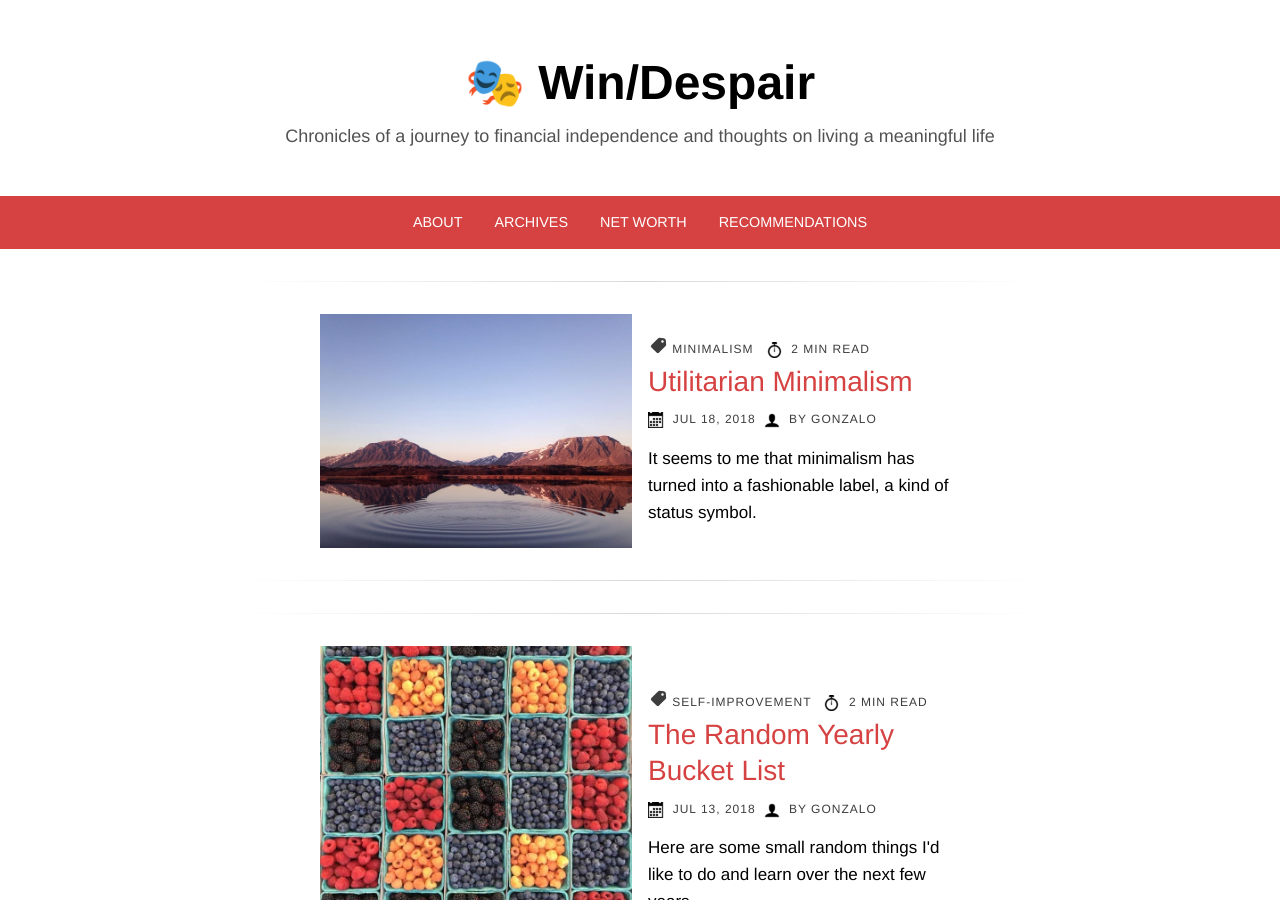
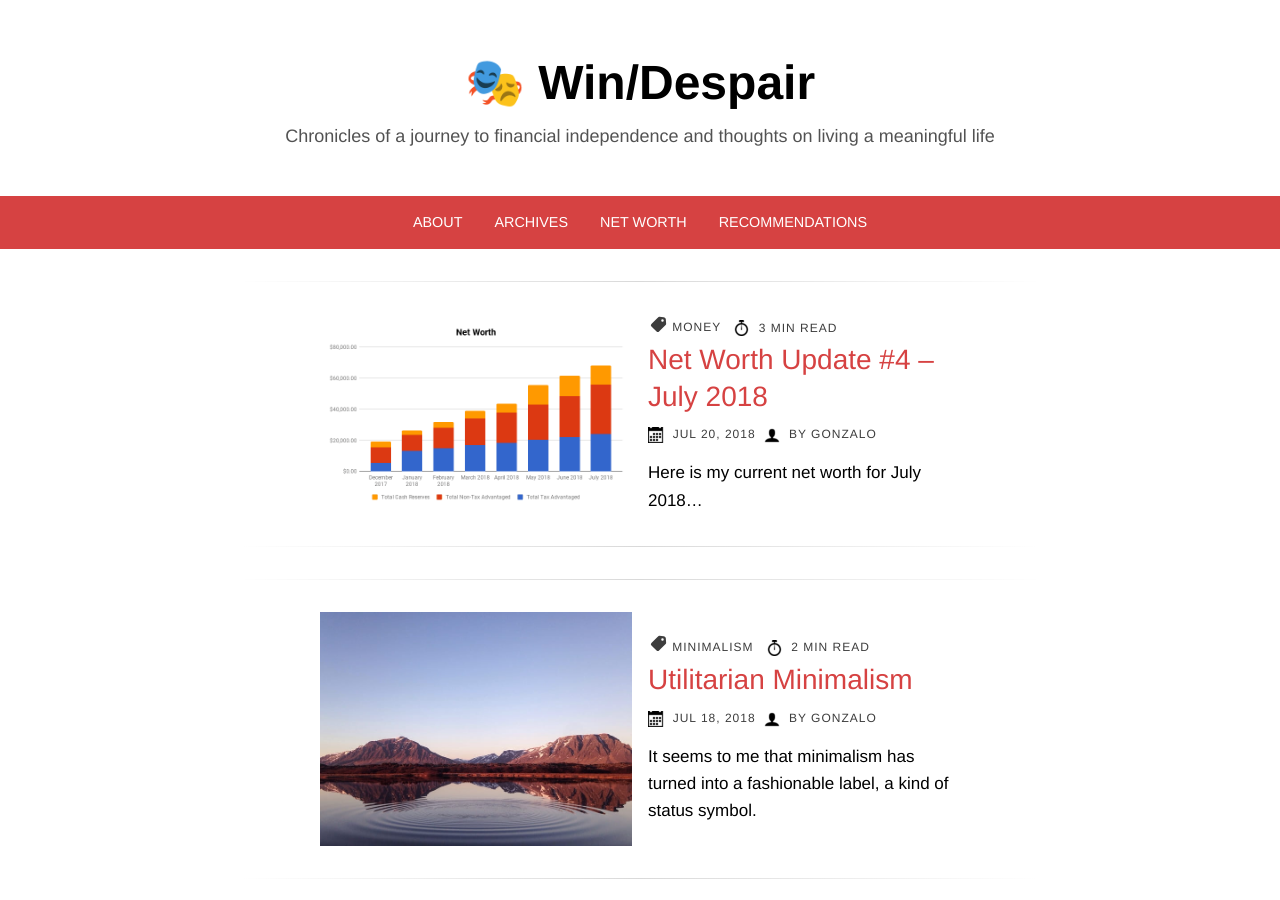
Before and after one commit to frankiecd86/windespair, a Jekyll site: the page built from index.html, in a window 1280 px wide and 900 px high. Built offline with Jekyll 4.4.1, drawn with Linux system fonts in a browser that asks for light colours.

Commit message:
Added post

```diff
--- /dev/null
+++ b/_posts/2018-07-20-net-worth-july-2018.md
@@ -0,0 +1,122 @@
+---
+layout: post
+title: >
+  Net Worth Update #4 – July 2018
+description: Here is my current net worth for July 2018.
+intro: Here is my current net worth for July 2018…
+image: /images/net-worth-update-july-2018/net-worth-july-2018.png
+image_alt: Net worth progression from December 2017 to July 2018
+date: 2018-07-20 08:45:00 -0700
+comments: true
+categories: Money
+---
+Once a month I share my net worth.
+
+**Related:** [Net Worth Update #3 - June 2018](/net-worth-june-2018)
+
+I do this as it's motivational to see the progress other bloggers are making on their net worth and, hopefully, to provide some motivation for others as well.
+
+I shared my first net worth update back in [April 2018](/net-worth-april-2018) and have been sharing monthly updates since.
+
+Here are my numbers for July 2018:
+<table>
+  <tbody>
+    <tr>
+      <td colspan="2"><span style="color: #FF9900;"><strong>Cash Reserves</strong></span></td>
+    </tr>
+    <tr>
+      <td>Savings Account</td>
+      <td>$11,009&nbsp;&nbsp;&nbsp; ($9)</td>
+    </tr>
+    <tr>
+      <td>Checking Account</td>
+      <td>$1,213&nbsp;&nbsp;&nbsp;&nbsp; (-$1,089)</td>
+    </tr>
+    <tr>
+      <td><strong>Total Cash Reserves</strong></td>
+      <td>$12,222&nbsp;&nbsp; (-$1,080)</td>
+    </tr>
+    <tr>
+      <td>&nbsp;</td>
+      <td>&nbsp;</td>
+    </tr>
+
+    <tr>
+      <td colspan="2"><span style="color: #DC3912;"><strong>Non-Tax Advantaged Accounts</strong></span></td>
+    </tr>
+    <tr>
+      <td>Vanguard VTSAX</td>
+      <td>$31,874&nbsp; (+$5,521)</td>
+    </tr>
+    <tr>
+      <td><strong>Total Non-Tax Advantaged</strong></td>
+      <td>$31,874&nbsp; (+$5,521)</td>
+    </tr>
+    <tr>
+      <td>&nbsp;</td>
+      <td>&nbsp;</td>
+    </tr>
+
+    <tr>
+      <td colspan="2"><span style="color: #3366CC;"><strong>Tax Advantaged Accounts</strong></span></td>
+    </tr>
+    <tr>
+      <td>401k</td>
+      <td>$23,980&nbsp; (+$1,946)</td>
+    </tr>
+    <tr>
+      <td><strong>Total Tax Advantaged</strong></td>
+      <td>$23,980&nbsp; (+$1,946)</td>
+    </tr>
+
+    <tr>
+      <td>&nbsp;</td>
+      <td>&nbsp;</td>
+    </tr>
+    <tr>
+      <td><strong>Net Worth</strong></td>
+      <td><strong>$68,077&nbsp;</strong>&nbsp;(+$6,388)</td>
+    </tr>
+  </tbody>
+</table>
+
+## Progress
+Here’s a look at my net worth progression since I started tracking it back in December of 2017:
+{% include image.html src="net-worth-update-july-2018/net-worth-july-2018-data-labels.png" alt="Net worth progression from December 2017 to July 2018" %}
+
+## My Investment Strategy
+My game plan remains unchanged: save as much as possible, max out my 401k, and put all I can into VTSAX.
+
+At the start of the month part of my paycheck gets automatically deducted and deposited into my 401k and during the first week of the month I invest a lump sum into VTSAX (I've yet to automate this investment).
+
+The plan initially was to sock away $15,000 into my checking/savings accounts as a little cushion, but I've relaxed on this goal in order to put extra money into VTSAX. I'll probably be staying around where I am now as far as my "liquid" savings go.
+
+My 401k is managed by Vanguard and it uses the [Target Retirement 2060 Trust Select fund](https://institutional.vanguard.com/VGApp/iip/site/institutional/investments/productoverview?fundId=1685). This fund has a 90/10 stock to bond allocation.
+
+As my investments in VTSAX continue to outpace and eventually eclipse my 401k contributions, my investment allocation will basically be 100% stocks. I'm young and got time to ride out any market storms, so I'm looking to be as aggressive as possible.
+
+I still have a much higher percentage of my net worth in my savings/checking accounts (18%) than I'd like, but that's mainly due to my investment accounts still being relatively new. Ideally, my "liquid" savings would only be at around 5-10%.
+
+Here's my total asset allocation:
+{% include image.html src="net-worth-update-july-2018/sources-of-net-worth-july-2018.png" alt="Net worth broken down by source (cash, stock, bond)" %}
+
+## Where Did My Money Go?
+I drew down my savings just a bit this month in order to invest $5,000 in VTSAX, a lump sum buy on July 6th for $68.92 per share. I also put $1,738 into my 401k.
+
+## Recap
+From June to July my net worth increased by $6,388! That's about a 10% increase from last month.
+
+The stock market remained fairly stagnant, so the bulk of the gains were due to my contributions rather than any market gains.
+
+One fun little gain was the interest payment in my savings account.
+
+Last month was my first month with my savings put away in Capital One rather than Wells Fargo.
+
+Where I was getting about half a penny in Wells Fargo, this month I earned $9 over at Capital One! Nothing to write home about, but happy to be making an extra ~$15 a month (I made the switch on the second week of June so I missed out on a week of interest).
+
+I went with Capital One as I already have a credit card there, but Ally offers the same interest rate (1.6%) and I know a few people who really like them.
+
+## Where I'm Headed
+The goal is to maintain my [high savings rate](/june-2018-income-expenses) and stay on track to surpass the $100k mark sometime before the end of 2018 (🤞).
+
+If you have any questions or comments or just wanna chat, you can reach me at ziadig@gmail.com.
--- a/net-worth.md
+++ b/net-worth.md
@@ -5,7 +5,7 @@ comments: true
 permalink: /net-worth/
 ---
 
-{% include image.html src="net-worth-update-2-may-2018/net-worth-may-2018-data-labels.png" alt="Chart showing net worth progression from December 2017 to May 2018" %}
+{% include image.html src="net-worth-update-july-2018/net-worth-july-2018-data-labels.png" alt="Chart showing net worth progression from December 2017 to July 2018" %}
 
 {% include share-buttons.html %}
 
@@ -44,6 +44,7 @@ The point is keep track of this number. Decide for yourself what you want to inc
 Once a month I input these 4 numbers (and a few others) on my "Net Worth" spreadsheet. Here's the template I use (link goes to Google Sheets) - [my fantastic net worth spreadsheet](https://docs.google.com/spreadsheets/d/1jkFRzfWAM7APFpkDXb_yKSZyCHRB11g7xA3gI-zINfI/edit?usp=sharing)
 
 ### 2018 Net Worth:
+* July: [$68,077](/net-worth-july-2018) <span class="green">(+$6,388)</span>
 * June: [$61,689](/net-worth-june-2018) <span class="green">(+$6,163)</span>
 * May: [$55,525](/net-worth-may-2018) <span class="green">(+$11,891 – Tax refund)</span>
 * April: [$43,634](/net-worth-april-2018) <span class="green">(+$4,784 – 1st time posting my net worth online!)</span>
```
Also changed, not shown: images/net-worth-update-july-2018/net-worth-july-2018-data-labels.png (added), images/net-worth-update-july-2018/net-worth-july-2018.png (added), images/net-worth-update-july-2018/sources-of-net-worth-july-2018.png (added).
